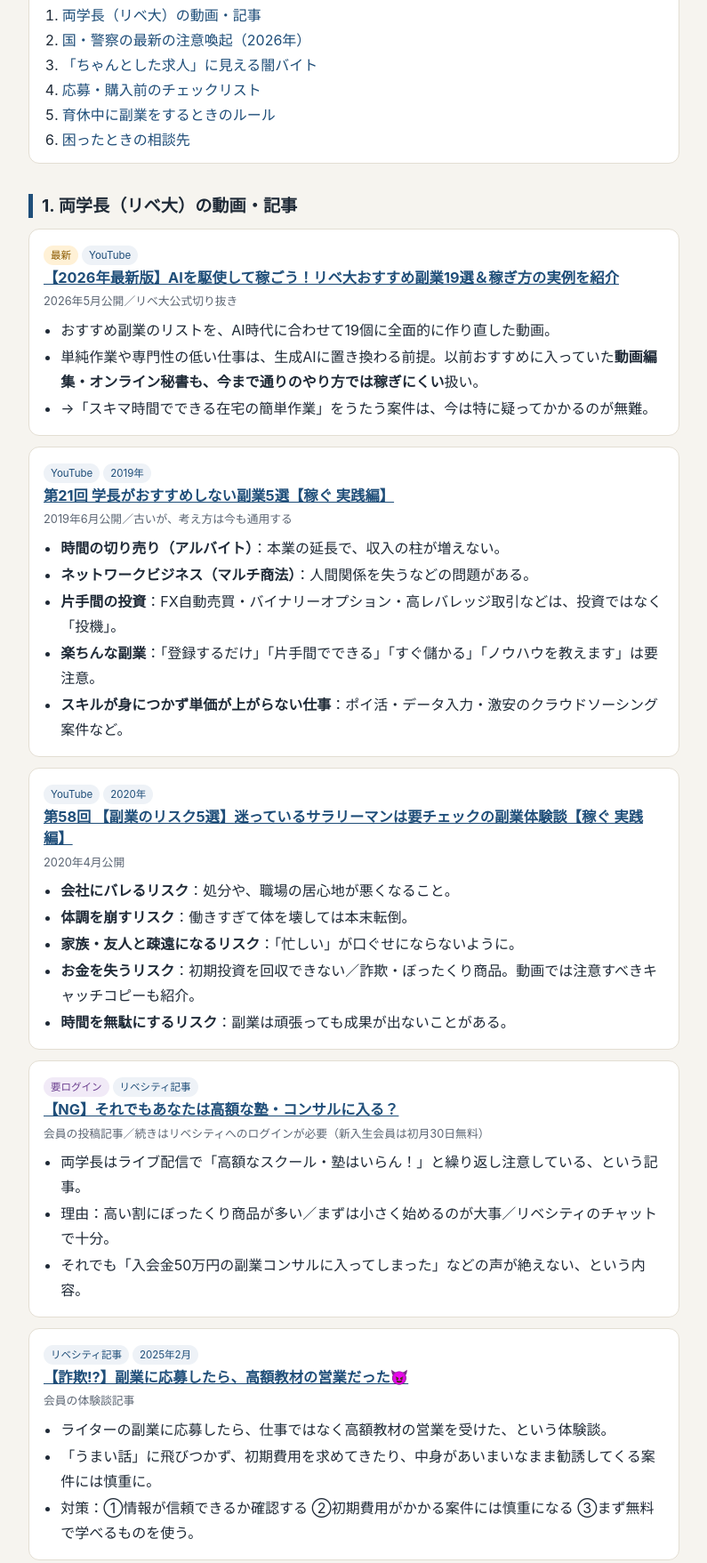
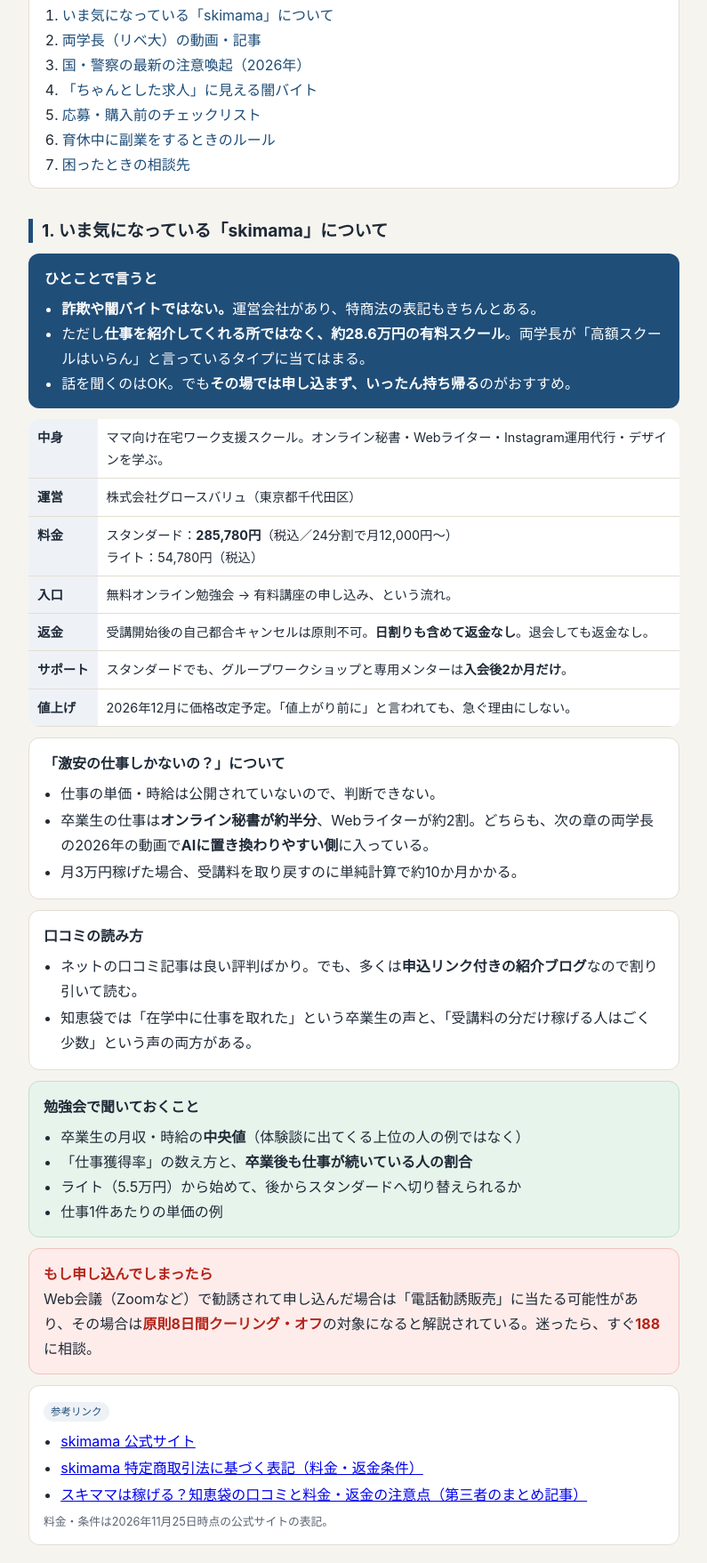
Before and after one commit to oppe5388/fukugyo-guide202611, a plain HTML site: page index.html in a window 1280 px wide. Shown: the part 405-2162 px from the top of the page at 89% size, without its empty margins (242-1037 px from the left). Drawn offline with Linux system fonts and the light colour scheme.

Commit message:
skimamaの確認ポイントを先頭の章として追加し、章番号を振り直し
Co-Authored-By: Claude Opus 5.5 <noreply@anthropic.com>
Claude-Session: https://claude.ai/code/session_01Ds1FgAtx7pNGqGLY6DWS1d

```diff
--- a/index.html
+++ b/index.html
@@ -68,6 +68,7 @@
 <nav class="toc">
   <b>目次</b>
   <ol>
+    <li><a href="#skimama">いま気になっている「skimama」について</a></li>
     <li><a href="#ryo">両学長（リベ大）の動画・記事</a></li>
     <li><a href="#gov">国・警察の最新の注意喚起（2026年）</a></li>
     <li><a href="#yami">「ちゃんとした求人」に見える闇バイト</a></li>
@@ -77,8 +78,72 @@
   </ol>
 </nav>
 
+<!-- ================= skimama ================= -->
+<h2 id="skimama">1. いま気になっている「skimama」について</h2>
+
+<div class="summary">
+  <b>ひとことで言うと</b>
+  <ul style="margin:6px 0 0;padding-left:1.2em">
+    <li><b>詐欺や闇バイトではない。</b>運営会社があり、特商法の表記もきちんとある。</li>
+    <li>ただし<b>仕事を紹介してくれる所ではなく、約28.6万円の有料スクール</b>。両学長が「高額スクールはいらん」と言っているタイプに当てはまる。</li>
+    <li>話を聞くのはOK。でも<b>その場では申し込まず、いったん持ち帰る</b>のがおすすめ。</li>
+  </ul>
+</div>
+
+<table style="margin-top:12px">
+  <tr><th>中身</th><td>ママ向け在宅ワーク支援スクール。オンライン秘書・Webライター・Instagram運用代行・デザインを学ぶ。</td></tr>
+  <tr><th>運営</th><td>株式会社グロースバリュ（東京都千代田区）</td></tr>
+  <tr><th>料金</th><td>スタンダード：<b>285,780円</b>（税込／24分割で月12,000円〜）<br>ライト：54,780円（税込）</td></tr>
+  <tr><th>入口</th><td>無料オンライン勉強会 → 有料講座の申し込み、という流れ。</td></tr>
+  <tr><th>返金</th><td>受講開始後の自己都合キャンセルは原則不可。<b>日割りも含めて返金なし</b>。退会しても返金なし。</td></tr>
+  <tr><th>サポート</th><td>スタンダードでも、グループワークショップと専用メンターは<b>入会後2か月だけ</b>。</td></tr>
+  <tr><th>値上げ</th><td>2026年12月に価格改定予定。「値上がり前に」と言われても、急ぐ理由にしない。</td></tr>
+</table>
+
+<div class="card">
+  <b>「激安の仕事しかないの？」について</b>
+  <ul>
+    <li>仕事の単価・時給は公開されていないので、判断できない。</li>
+    <li>卒業生の仕事は<b>オンライン秘書が約半分</b>、Webライターが約2割。どちらも、次の章の両学長の2026年の動画で<b>AIに置き換わりやすい側</b>に入っている。</li>
+    <li>月3万円稼げた場合、受講料を取り戻すのに単純計算で約10か月かかる。</li>
+  </ul>
+</div>
+
+<div class="card">
+  <b>口コミの読み方</b>
+  <ul>
+    <li>ネットの口コミ記事は良い評判ばかり。でも、多くは<b>申込リンク付きの紹介ブログ</b>なので割り引いて読む。</li>
+    <li>知恵袋では「在学中に仕事を取れた」という卒業生の声と、「受講料の分だけ稼げる人はごく少数」という声の両方がある。</li>
+  </ul>
+</div>
+
+<div class="ok">
+  <b>勉強会で聞いておくこと</b>
+  <ul style="margin:6px 0 0;padding-left:1.2em">
+    <li>卒業生の月収・時給の<b>中央値</b>（体験談に出てくる上位の人の例ではなく）</li>
+    <li>「仕事獲得率」の数え方と、<b>卒業後も仕事が続いている人の割合</b></li>
+    <li>ライト（5.5万円）から始めて、後からスタンダードへ切り替えられるか</li>
+    <li>仕事1件あたりの単価の例</li>
+  </ul>
+</div>
+
+<div class="warn">
+  <b>もし申し込んでしまったら</b><br>
+  Web会議（Zoomなど）で勧誘されて申し込んだ場合は「電話勧誘販売」に当たる可能性があり、その場合は<b>原則8日間クーリング・オフ</b>の対象になると解説されている。迷ったら、すぐ<b>188</b>に相談。
+</div>
+
+<div class="card">
+  <span class="tag">参考リンク</span>
+  <ul>
+    <li><a href="https://skimama.jp/" target="_blank" rel="noopener">skimama 公式サイト</a></li>
+    <li><a href="https://skimama.jp/commerce" target="_blank" rel="noopener">skimama 特定商取引法に基づく表記（料金・返金条件）</a></li>
+    <li><a href="https://kozan-bunko.sakura.ne.jp/skimama-chiebukuro/" target="_blank" rel="noopener">スキママは稼げる？知恵袋の口コミと料金・返金の注意点（第三者のまとめ記事）</a></li>
+  </ul>
+  <div class="meta" style="margin:6px 0 0">料金・条件は2026年11月25日時点の公式サイトの表記。</div>
+</div>
+
 <!-- ================= 1 ================= -->
-<h2 id="ryo">1. 両学長（リベ大）の動画・記事</h2>
+<h2 id="ryo">2. 両学長（リベ大）の動画・記事</h2>
 
 <div class="card">
   <span class="tag new">最新</span><span class="tag">YouTube</span>
@@ -140,7 +205,7 @@
 </div>
 
 <!-- ================= 2 ================= -->
-<h2 id="gov">2. 国・警察の最新の注意喚起（2026年）</h2>
+<h2 id="gov">3. 国・警察の最新の注意喚起（2026年）</h2>
 
 <div class="card">
   <span class="tag gov">国民生活センター</span><span class="tag new">2026年5月</span>
@@ -183,7 +248,7 @@
 </div>
 
 <!-- ================= 3 ================= -->
-<h2 id="yami">3. 「ちゃんとした求人」に見える闇バイト</h2>
+<h2 id="yami">4. 「ちゃんとした求人」に見える闇バイト</h2>
 
 <div class="card">
   <span class="tag">ニュース解説</span><span class="tag">2024年12月</span>
@@ -213,7 +278,7 @@
 </div>
 
 <!-- ================= 4 ================= -->
-<h2 id="check">4. 応募・購入前のチェックリスト</h2>
+<h2 id="check">5. 応募・購入前のチェックリスト</h2>
 <div class="card">
   <p style="margin:0 0 6px">1つでも当てはまったら、いったん止まって家族に相談。</p>
   <ul class="check">
@@ -241,7 +306,7 @@
 </div>
 
 <!-- ================= 5 ================= -->
-<h2 id="ikukyu">5. 育休中に副業をするときのルール</h2>
+<h2 id="ikukyu">6. 育休中に副業をするときのルール</h2>
 
 <table>
   <tr><th>法律</th><td>育休中の副業を禁止する法律はない。</td></tr>
@@ -274,7 +339,7 @@
 </div>
 
 <!-- ================= 6 ================= -->
-<h2 id="help">6. 困ったときの相談先</h2>
+<h2 id="help">7. 困ったときの相談先</h2>
 <div class="card">
   <p class="tel">消費者ホットライン　188（いやや）</p>
   <p style="margin:0 0 10px">情報商材・副業サポート・講座の契約トラブル。近くの消費生活センターにつながる。<b>払う前でも、払ってしまった後でもOK。</b></p>
```
